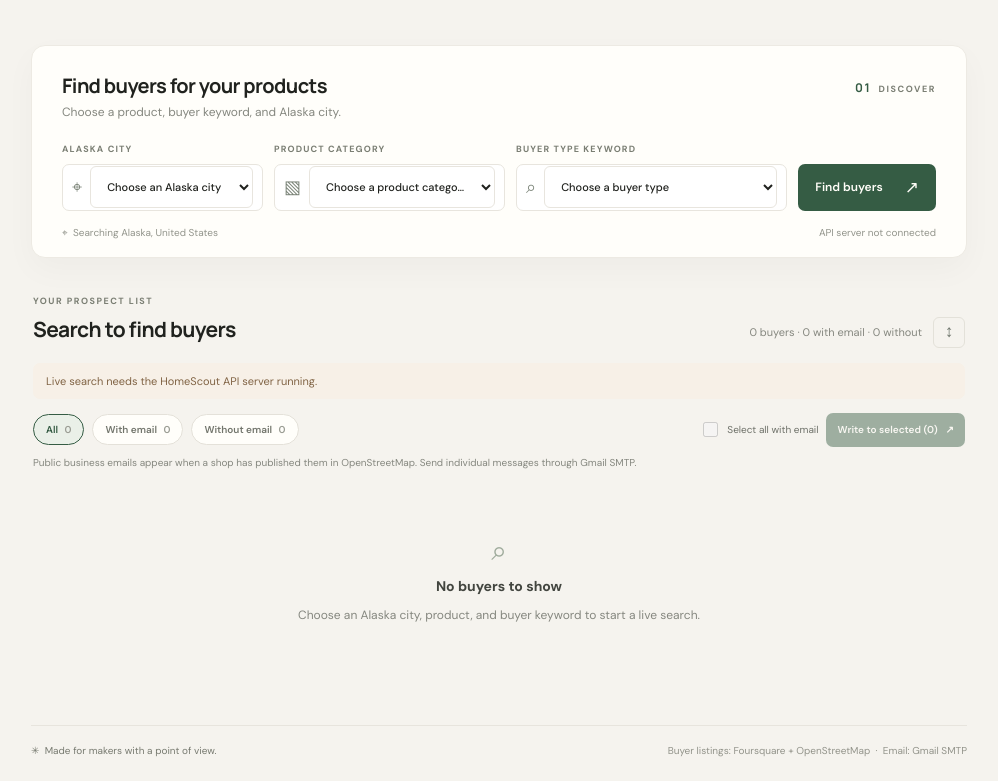
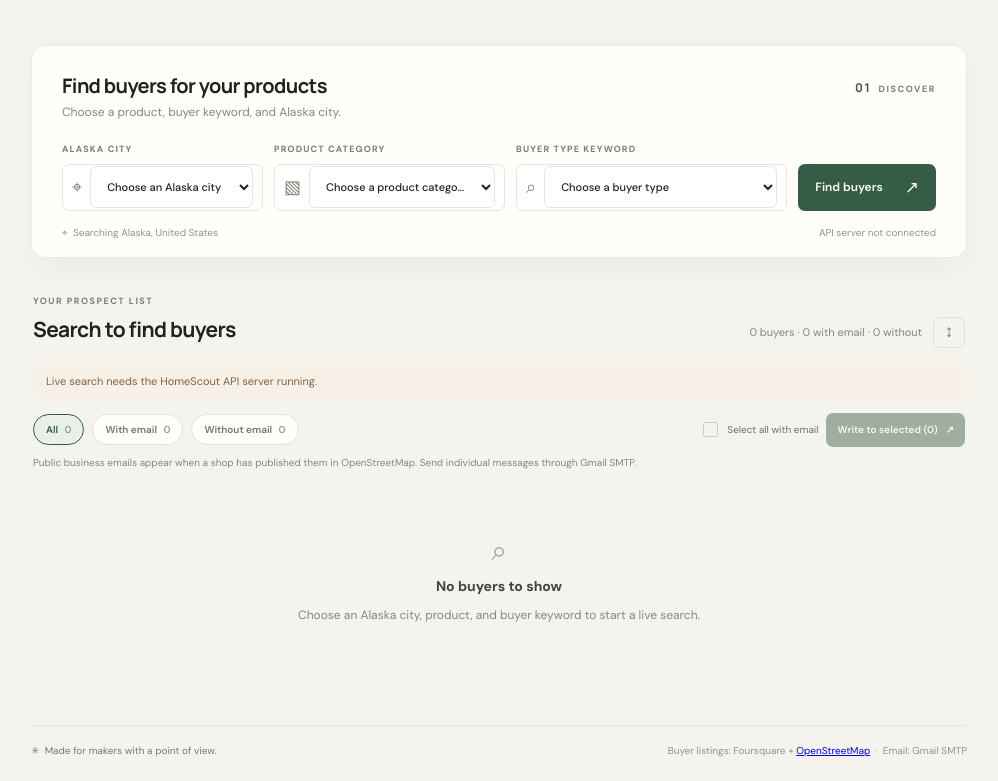
Before and after one commit to subhanshu-coder/find_buyers, a website: page public/index.html in a window 1280 px wide. Shown: the part 355-1136 px from the top of the page, without its empty margins (141-1139 px from the left). Drawn offline with Linux system fonts and the light colour scheme; no server answers.

Commit message:
Add OpenStreetMap data attribution

```diff
--- a/public/index.html
+++ b/public/index.html
@@ -30,7 +30,7 @@
       <div id="prospects" class="prospect-list"></div>
       <div id="empty-state" class="empty-state"><span>⌕</span><b>No buyers to show</b><p>Choose an Alaska city, product, and buyer keyword to start a live search.</p></div>
     </section>
-    <footer><div class="footer-mark">✳ &nbsp;Made for makers with a point of view.</div><div>Buyer listings: Foursquare + OpenStreetMap &nbsp;·&nbsp; Email: Gmail SMTP</div></footer>
+    <footer><div class="footer-mark">✳ &nbsp;Made for makers with a point of view.</div><div>Buyer listings: Foursquare + <a href="https://www.openstreetmap.org/copyright" target="_blank" rel="noopener">OpenStreetMap</a> &nbsp;·&nbsp; Email: Gmail SMTP</div></footer>
   </main>
   <div id="toast" class="toast" role="status"></div>
   <dialog id="email-modal"><form method="dialog" class="modal-close"><button aria-label="Close">×</button></form><div class="modal-kicker">PERSONAL INTRODUCTION</div><h2>Say hello to <span id="email-company">a buyer</span></h2><p class="modal-sub">Review the recipient and message before sending.</p><p id="contact-source" class="modal-sub">Choose a public business email for your note.</p><form id="email-form"><label id="email-recipient-field" class="field"><span>TO (PUBLIC BUSINESS EMAIL)</span><input id="email-to" type="email" required placeholder="buyer@store.com" autocomplete="email"></label><label class="field"><span>SUBJECT</span><input id="email-subject" required maxlength="200"></label><label class="field"><span>YOUR NOTE</span><textarea id="email-text" rows="8" maxlength="10000" required></textarea></label><div class="compliance-note">This sends one email from your configured Gmail account. Review the recipient and message, include your business postal address and an opt-out method for commercial messages, and honor opt-outs. This form sends text only; include a link to your collection if you want the buyer to view it. Keep the suggested subject format so sent-mail logging can identify the product and company.</div><div class="modal-actions"><button type="button" class="secondary" id="cancel-email">Cancel</button><button class="send-btn" type="submit">Send with Gmail SMTP <span>↗</span></button></div></form></dialog>
```
